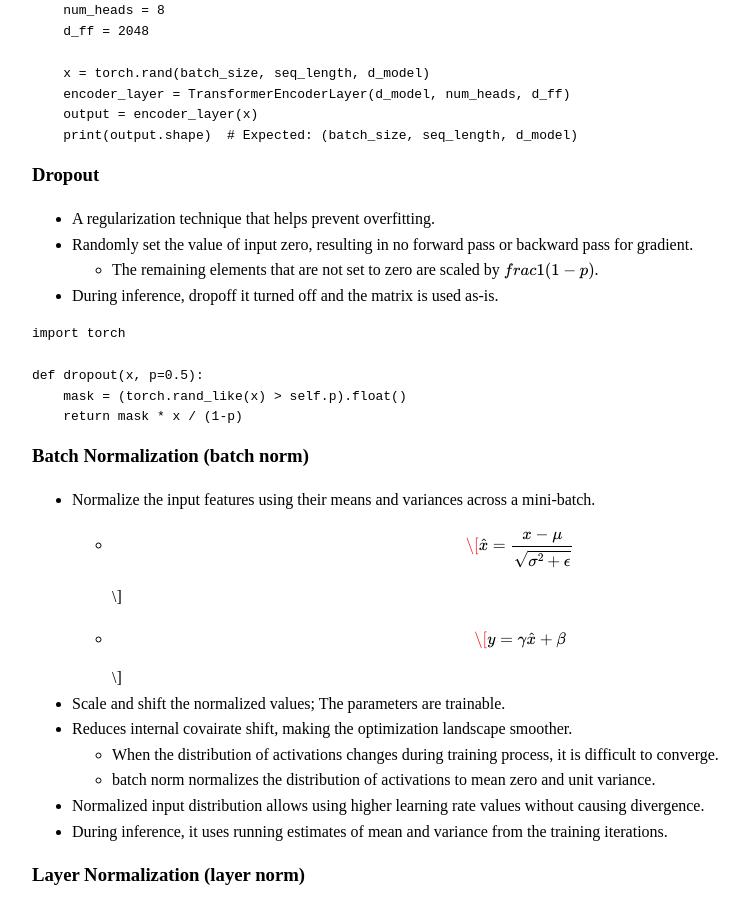
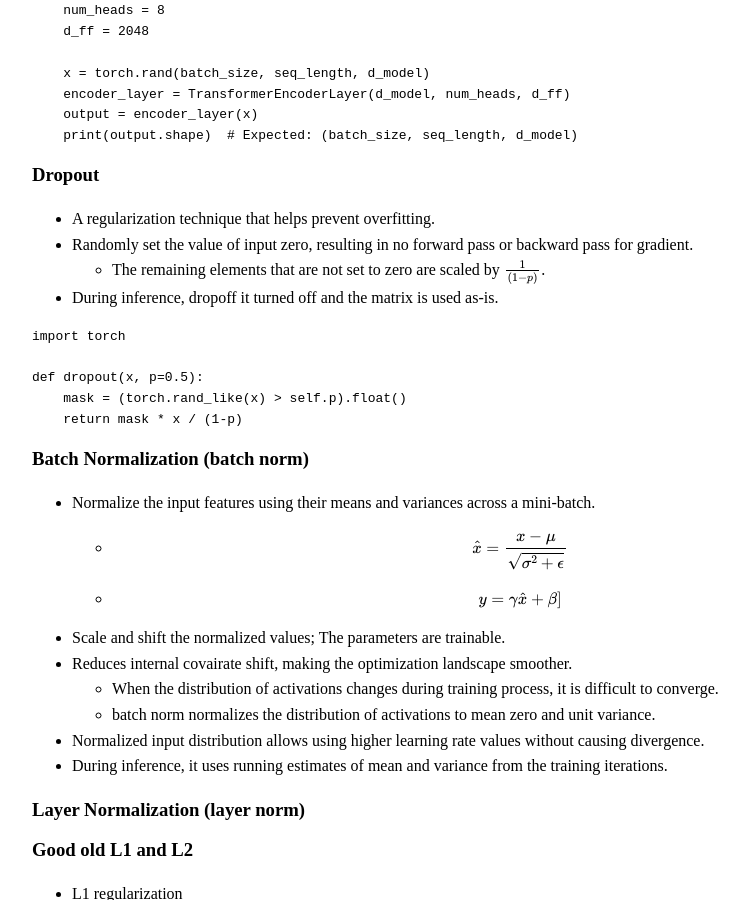
Before and after one commit to sean-sj-jung/sean-sj-jung.github.io, a Jekyll site: the page built from _posts/2024-12-29-NeuralNets01.md, in a window 1280 px wide and 900 px high, scrolled down 2340 px. Shown: the whole window, without its empty margins (160-909 px from the left). Built offline with Jekyll 4.4.1, drawn with Linux system fonts in a browser that asks for light colours; nearby versions of some CDN libraries; formulas are drawn with MathJax 3.

Commit message:
fix equations

````diff
--- a/_posts/2024-12-29-NeuralNets01.md
+++ b/_posts/2024-12-29-NeuralNets01.md
@@ -127,7 +127,7 @@ if __name__ == "__main__":
 ### Dropout
 - A regularization technique that helps prevent overfitting.
 - Randomly set the value of input zero, resulting in no forward pass or backward pass for gradient.
-    - The remaining elements that are not set to zero are scaled by $$ frac{1}{(1-p)} $$.
+    - The remaining elements that are not set to zero are scaled by $$ \frac{1}{(1-p)} $$.
 - During inference, dropoff it turned off and the matrix is used as-is.
 
 ```python
@@ -141,8 +141,8 @@ def dropout(x, p=0.5):
 
 ### Batch Normalization (batch norm)
 - Normalize the input features using their means and variances across a mini-batch.
-    - $$    \[\hat{x} = \frac{x - \mu}{\sqrt{\sigma^2 + \epsilon}}\] $$
-    - $$    \[y = \gamma \hat{x} + \beta\] $$
+    - $$ \hat{x} = \frac{x - \mu}{\sqrt{\sigma^2 + \epsilon}} $$
+    - $$ y = \gamma \hat{x} + \beta] $$
 - Scale and shift the normalized values; The parameters are trainable.
 - Reduces internal covairate shift, making the optimization landscape smoother.
     - When the distribution of activations changes during training process, it is difficult to converge.
````
